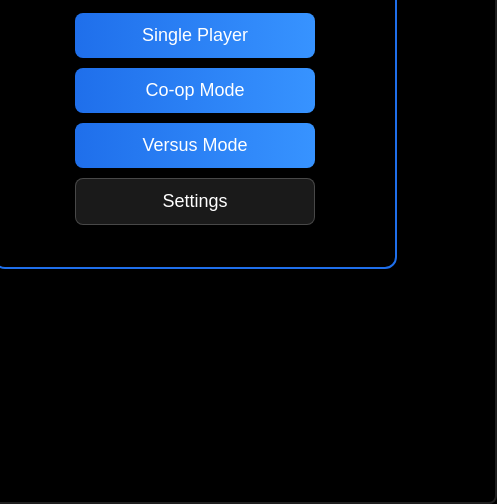
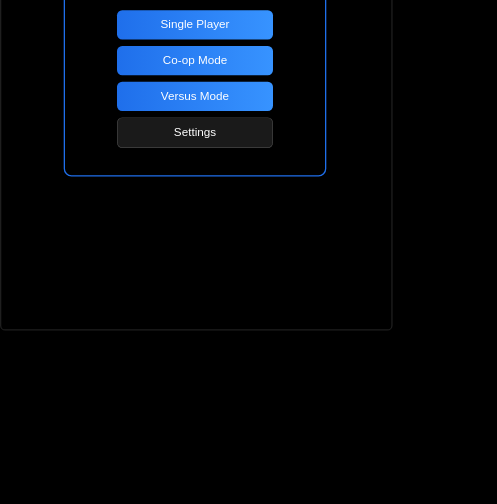
Before and after one commit to crcknaka/Space-Void, a plain HTML site: page web/index.html in a window 390 px wide. Shown: the part 380-884 px from the top of the page, 497 px wide, since content can reach past the window. After the commit the page ends 844 px from the top, so only its background shows below. Drawn offline with Linux system fonts and the light colour scheme.

Commit message:
Improve mobile viewport scaling

```diff
--- a/web/index.html
+++ b/web/index.html
@@ -2,7 +2,10 @@
 <html lang="en">
   <head>
     <meta charset="UTF-8" />
-    <meta name="viewport" content="width=device-width, initial-scale=1.0" />
+    <meta
+      name="viewport"
+      content="width=device-width, initial-scale=1.0, maximum-scale=1.0, user-scalable=no, viewport-fit=cover"
+    />
     <title>Space Void</title>
     <link rel="stylesheet" href="./styles.css" />
   </head>
--- a/web/js/game.js
+++ b/web/js/game.js
@@ -1903,9 +1903,34 @@ class UIManager {
 
 // BEGIN main.js
 
+const container = document.getElementById('game-container');
 const canvas = document.getElementById('game-canvas');
 const ctx = canvas.getContext('2d');
 const overlay = document.getElementById('overlay');
+
+function resizeGameArea() {
+  if (!container) return;
+  const bodyStyles = window.getComputedStyle(document.body);
+  const safeLeft = parseFloat(bodyStyles.paddingLeft) || 0;
+  const safeRight = parseFloat(bodyStyles.paddingRight) || 0;
+  const safeTop = parseFloat(bodyStyles.paddingTop) || 0;
+  const safeBottom = parseFloat(bodyStyles.paddingBottom) || 0;
+  const availableWidth = window.innerWidth - safeLeft - safeRight;
+  const availableHeight = window.innerHeight - safeTop - safeBottom;
+  const scale = Math.min(availableWidth / WIDTH, availableHeight / HEIGHT, 1);
+  const scaledWidth = WIDTH * scale;
+  const scaledHeight = HEIGHT * scale;
+  const offsetX = Math.max((availableWidth - scaledWidth) / 2, 0);
+  const offsetY = Math.max((availableHeight - scaledHeight) / 2, 0);
+
+  container.style.transform = `scale(${scale})`;
+  container.style.left = `${safeLeft + offsetX}px`;
+  container.style.top = `${safeTop + offsetY}px`;
+}
+
+window.addEventListener('resize', resizeGameArea);
+window.addEventListener('orientationchange', resizeGameArea);
+resizeGameArea();
 
 const input = new InputManager();
 const ui = new UIManager(overlay);
--- a/web/styles.css
+++ b/web/styles.css
@@ -4,18 +4,27 @@
   padding: 0;
 }
 
+html,
+body {
+  height: 100%;
+}
+
 body {
   background: #000;
   color: #fff;
   font-family: 'Segoe UI', Tahoma, Geneva, Verdana, sans-serif;
-  display: flex;
-  justify-content: center;
-  align-items: center;
-  min-height: 100vh;
+  overflow: hidden;
+  position: relative;
+  padding: env(safe-area-inset-top) env(safe-area-inset-right) env(safe-area-inset-bottom)
+    env(safe-area-inset-left);
+  touch-action: none;
 }
 
 #game-container {
-  position: relative;
+  position: absolute;
+  width: 600px;
+  height: 880px;
+  transform-origin: top left;
 }
 
 #game-canvas {
```
